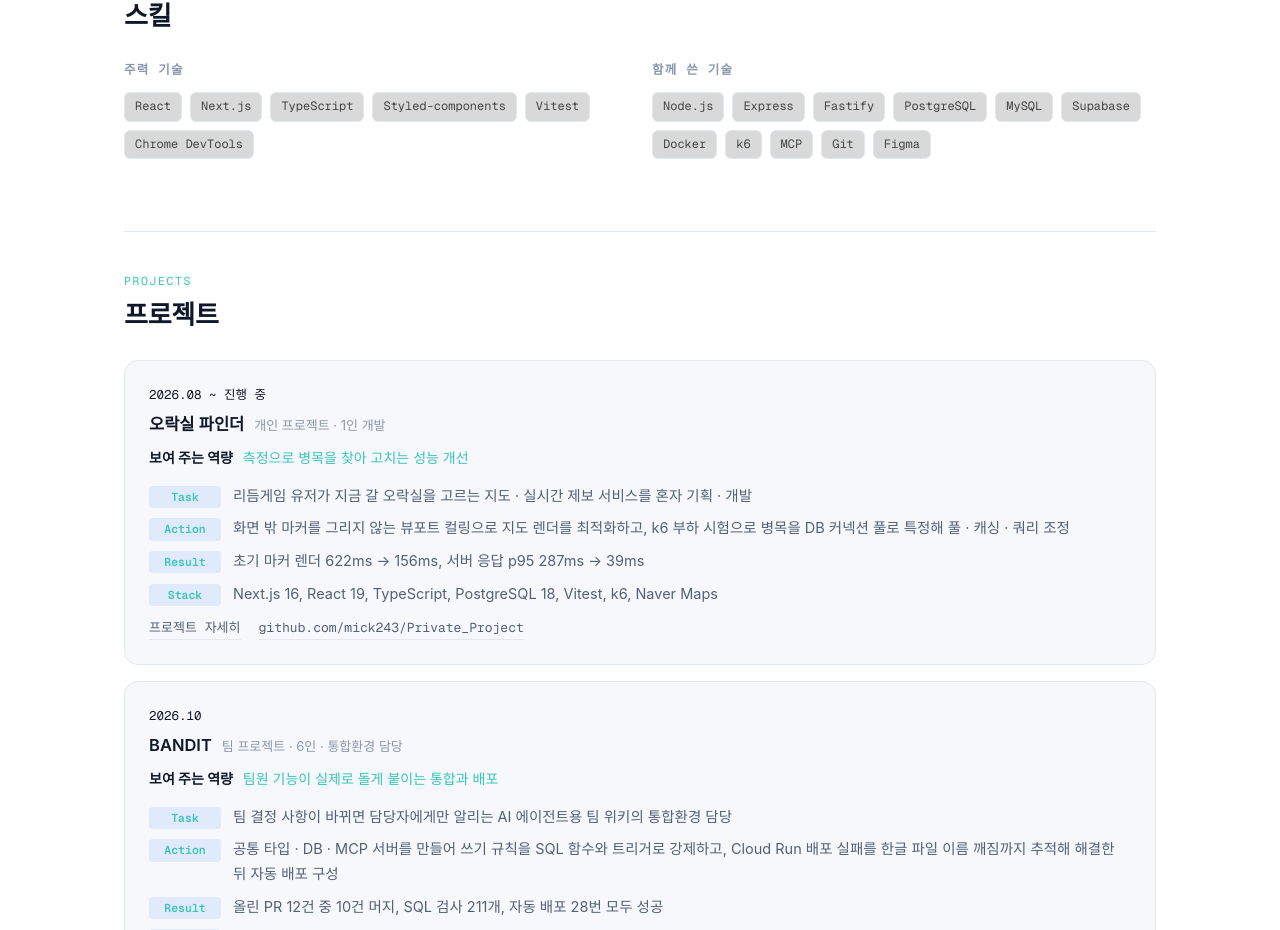
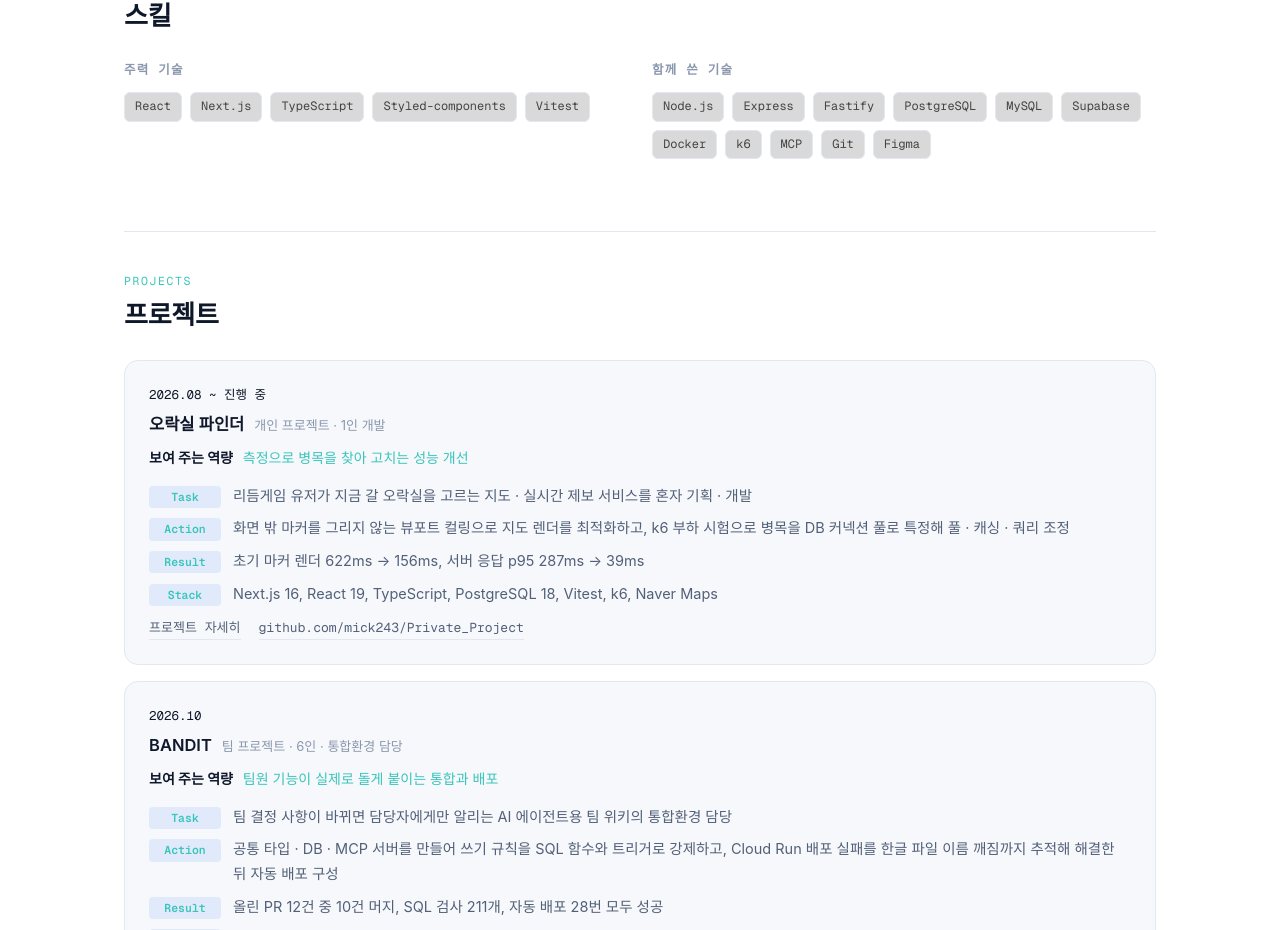
Before and after one commit to mick243/DEMO-project, a Next.js app: page /resume in a window 1280 px wide. Shown: the part 2138-3068 px from the top of the page. Built offline with nearby package versions, Linux system fonts and the light colour scheme; a web font is replaced by a local one.

Commit message:
이력서 주력 기술에서 Chrome DevTools 를 뺀다
Co-Authored-By: Claude Opus 5.5 <noreply@anthropic.com>

```diff
--- a/app/data/resume.js
+++ b/app/data/resume.js
@@ -106,7 +106,7 @@ export const resume = {
     "화면 성능 개선을 중심으로 서버 · DB 병목 추적, 팀 배포 파이프라인, AI 결과 검증까지 경험한 신입 프론트엔드 개발자",
 
   skillGroups: [
-    { title: "주력 기술", items: ["React", "Next.js", "TypeScript", "Styled-components", "Vitest", "Chrome DevTools"] },
+    { title: "주력 기술", items: ["React", "Next.js", "TypeScript", "Styled-components", "Vitest"] },
     {
       title: "함께 쓴 기술",
       items: ["Node.js", "Express", "Fastify", "PostgreSQL", "MySQL", "Supabase", "Docker", "k6", "MCP", "Git", "Figma"],
```
